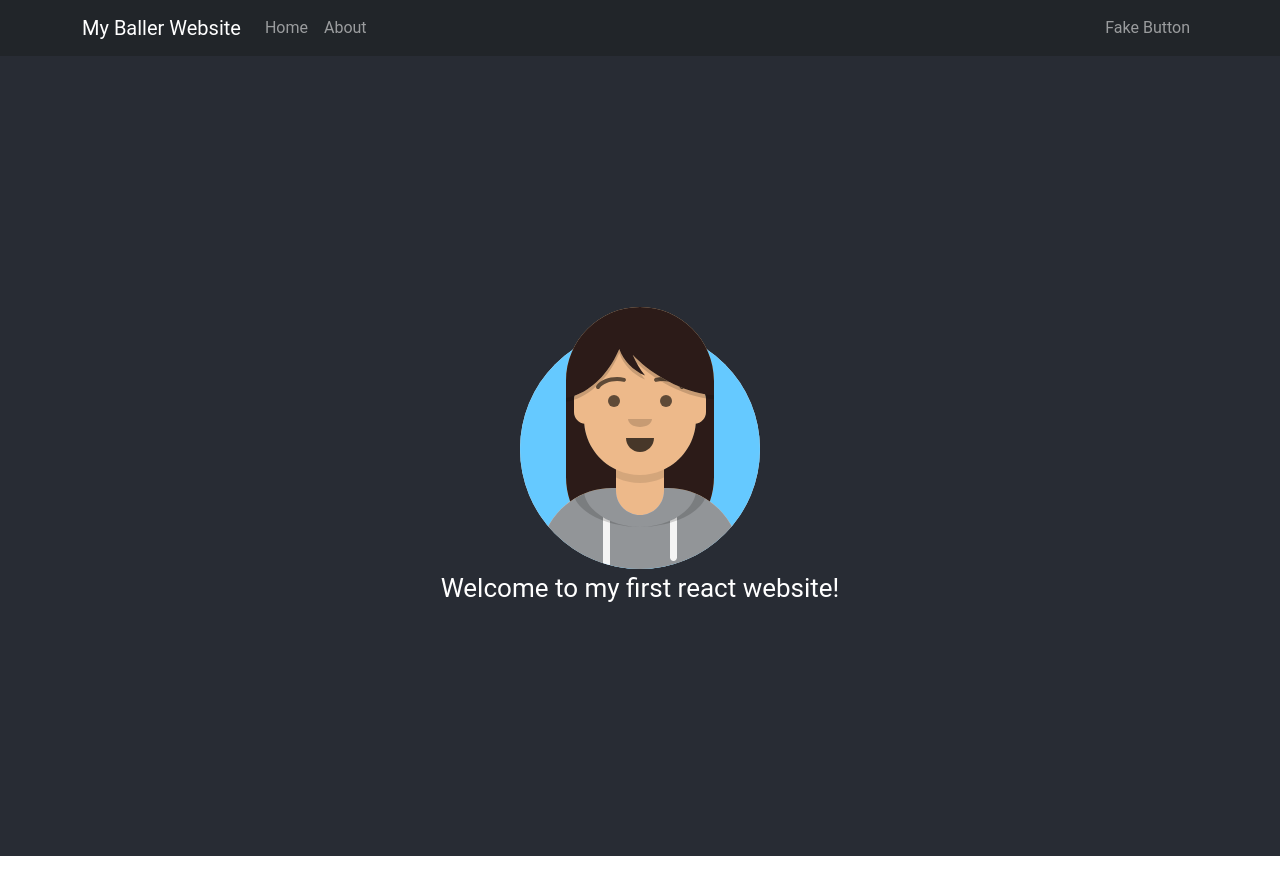
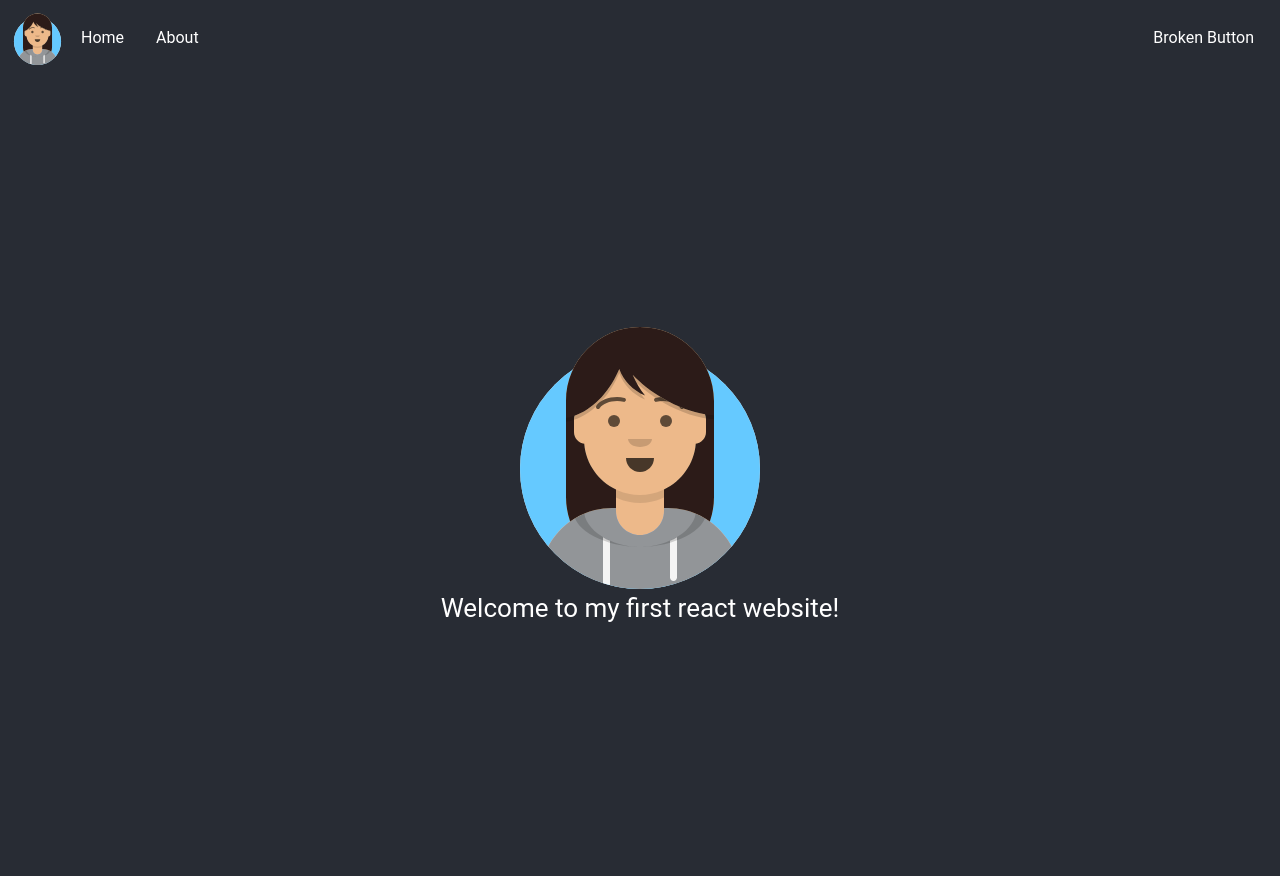
Before and after one commit to jshiweb/jshiweb.github.io, a React (Create React App) app: page / in a window 1280 px wide. Built offline with nearby package versions, Linux system fonts and the light colour scheme.

Commit message:
adding basic nav bar p2

```diff
--- a/src/App.css
+++ b/src/App.css
@@ -1,5 +1,6 @@
 * {
   font-family: Roboto;
+  background-color: #282c34;
 }
 
 .Body {
@@ -13,3 +14,41 @@
   font-size: calc(10px + 2vmin);
   color: white;
 }
+
+.Navbar {
+  /*  background-color: purple;*/
+}
+
+img {
+  max-width: 100%;
+  max-height: 100%;
+}
+
+.icon {
+  height: 55px;
+  width: 55px;
+}
+ul {
+  list-style-type: none;
+  margin: 10px 10px;
+  padding: 0;
+  overflow: hidden;
+}
+
+li {
+  float: left;
+  color: white;
+}
+
+li a {
+  display: block;
+  color: white;
+  text-align: center;
+  padding: 16px;
+  text-decoration: none;
+}
+
+li a:hover {
+  color: white;
+  background-color: #111111;
+}
--- a/src/App.js
+++ b/src/App.js
@@ -1,6 +1,6 @@
 import "./App.css";
 import React from "react";
-import { HashRouter, Route, Routes } from "react-router-dom";
+import { Routes, Route } from "react-router-dom";
 
 import Mynavbar from "./components/Mynavbar";
 import Home from "./pages/Home";
@@ -8,13 +8,13 @@ import About from "./pages/About";
 
 function App() {
   return (
-    <HashRouter basename="/">
+    <div>
       <Mynavbar />
       <Routes>
-        <Route exact path="/" element={<Home />} />
-        <Route exact path="/about" element={<About />} />
+        <Route path="/" element={<Home />} />
+        <Route path="about" element={<About />} />
       </Routes>
-    </HashRouter>
+    </div>
   );
 }
 
--- a/src/components/Mynavbar.js
+++ b/src/components/Mynavbar.js
@@ -1,23 +1,40 @@
 import React from "react";
 import { Navbar, Nav, Container } from "react-bootstrap";
-
+import { Link } from "react-router-dom";
+import logo from "./../logo.svg";
 const Mynavbar = () => {
   return (
-    <Navbar collapseOnSelect bg="dark" variant="dark" expand="lg" sticky="top">
-      <Container>
-        <Navbar.Brand href="/">My Baller Website</Navbar.Brand>
-        <Navbar.Toggle aria-controls="responsive-navbar-nav" />
-        <Navbar.Collapse id="responsive-navbar-nav">
-          <Nav className="me-auto">
-            <Nav.Link href="/">Home</Nav.Link>
-            <Nav.Link href="/about">About</Nav.Link>
-          </Nav>
-          <Nav>
-            <Nav.Link href="#deets">Fake Button</Nav.Link>
-          </Nav>
-        </Navbar.Collapse>
-      </Container>
-    </Navbar>
+    <div className="Navbar">
+      <ul>
+        <li>
+          <img className="icon" src={logo} alt="logo" />
+        </li>
+        <li>
+          <Link to="/">Home</Link>
+        </li>
+        <li>
+          <Link to="/about">About</Link>
+        </li>
+        <li style={{ float: "right " }}>
+          <a>Broken Button</a>
+        </li>
+      </ul>
+    </div>
+    // <Navbar collapseOnSelect bg="dark" variant="dark" expand="lg" sticky="top">
+    //   <Container>
+    //     <Navbar.Brand href="/">My Baller Website</Navbar.Brand>
+    //     <Navbar.Toggle aria-controls="responsive-navbar-nav" />
+    //     <Navbar.Collapse id="responsive-navbar-nav">
+    //       <Nav className="me-auto">
+    //         <Nav.Link href="/">Home</Nav.Link>
+    //         <Nav.Link href="/about">About</Nav.Link>
+    //       </Nav>
+    //       <Nav>
+    //         <Nav.Link href="#deets">Fake Button</Nav.Link>
+    //       </Nav>
+    //     </Navbar.Collapse>
+    //   </Container>
+    // </Navbar>
   );
 };
 export default Mynavbar;
--- a/src/index.js
+++ b/src/index.js
@@ -3,13 +3,17 @@ import ReactDOM from "react-dom";
 import "bootstrap/dist/css/bootstrap.css";
 import "./index.css";
 import App from "./App";
+import { HashRouter } from "react-router-dom";
+// import { NavHashLink } from "react-router-hash-link";
 
 import reportWebVitals from "./reportWebVitals";
 
 ReactDOM.render(
-  <React.StrictMode>
-    <App />
-  </React.StrictMode>,
+  <HashRouter>
+    <React.StrictMode>
+      <App />
+    </React.StrictMode>
+  </HashRouter>,
   document.getElementById("root")
 );
 
```
